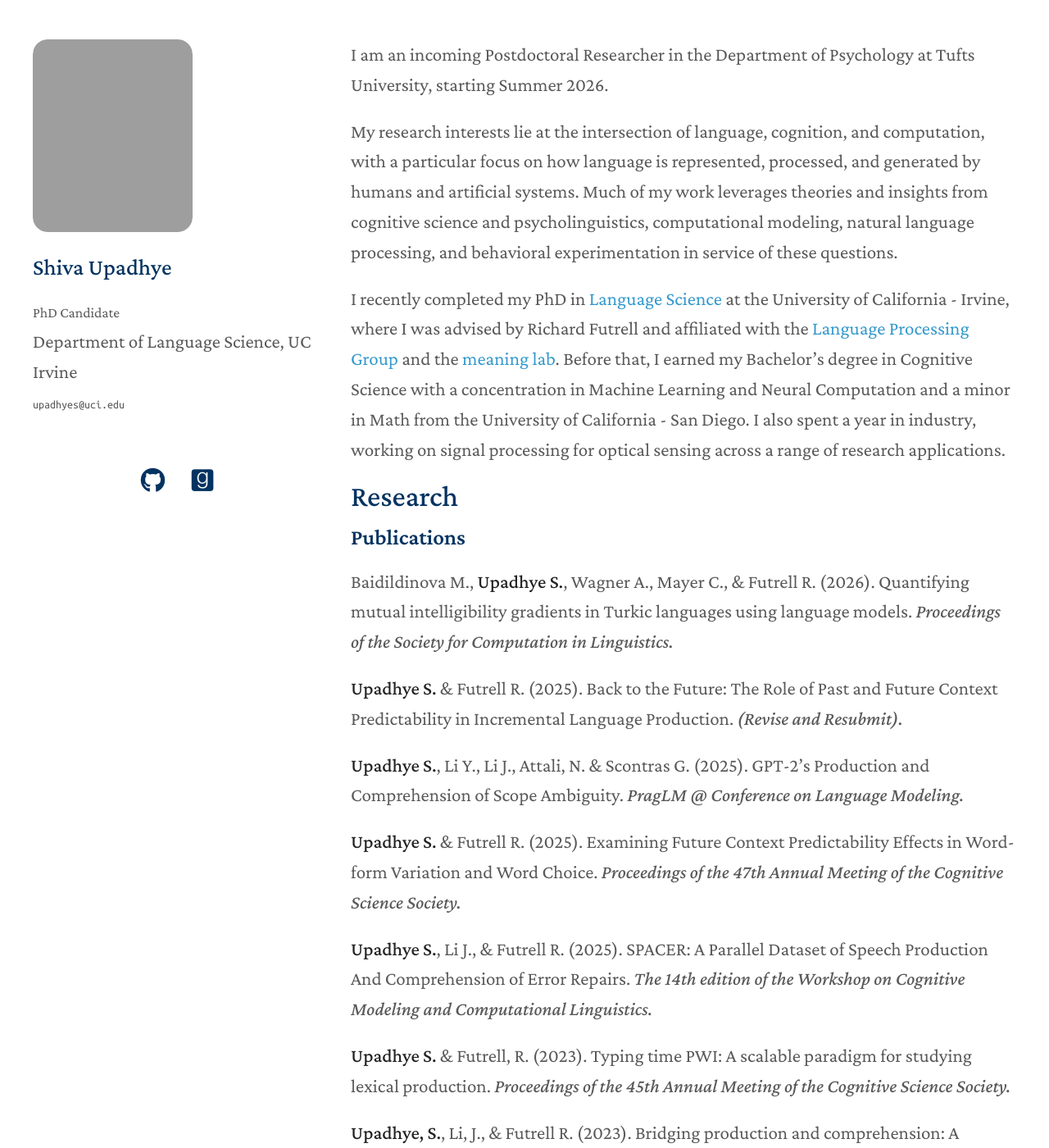
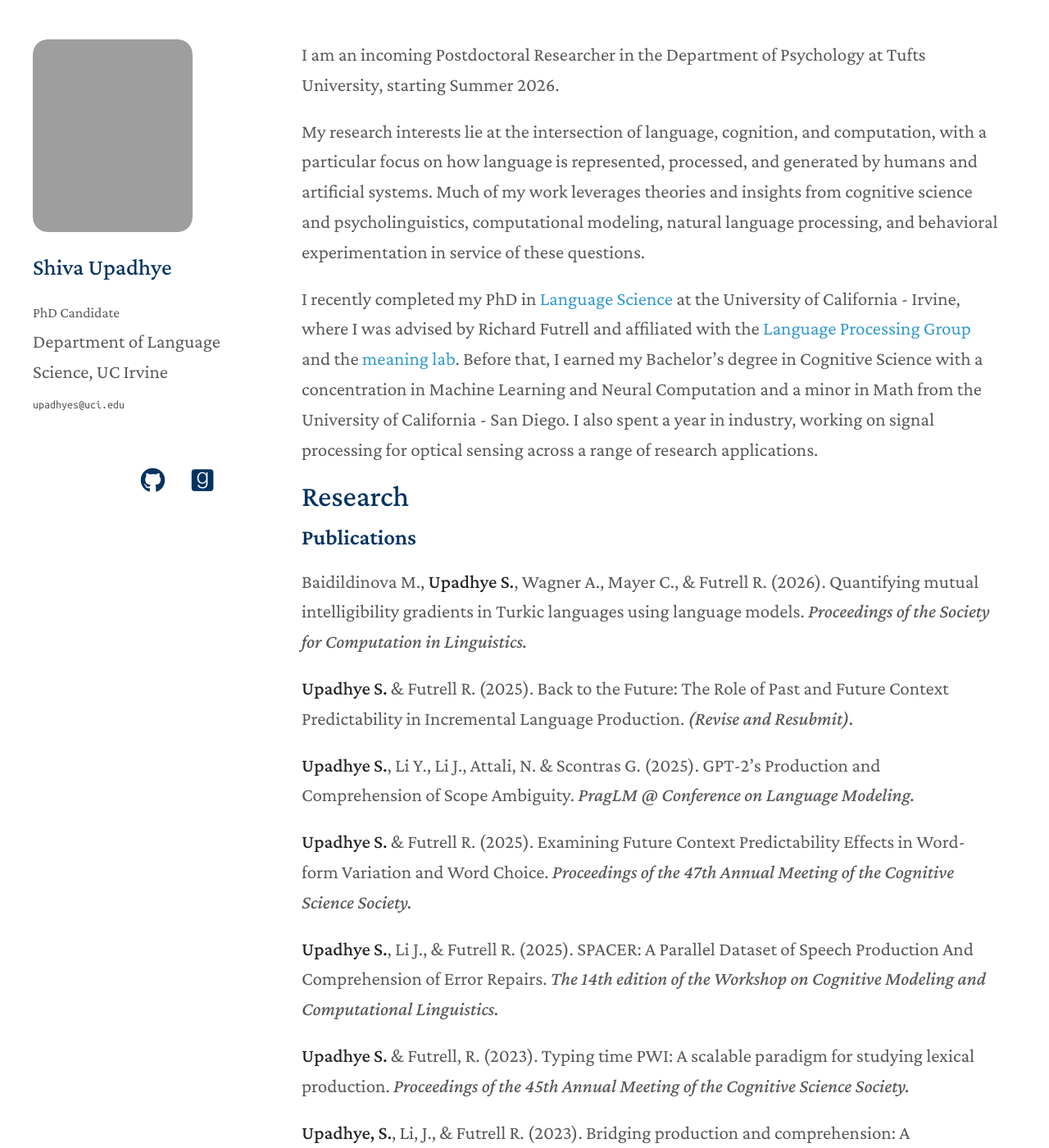
Before and after one commit to shiupadhye/shiupadhye.github.io, a Jekyll site: the page built from index.md, in a window 1280 px wide and 1400 px high. Shown: the whole window at 82% size. Built offline with Jekyll 4.4.1, drawn with Linux system fonts in a browser that asks for light colours; a style sheet for code colours, icons or effects is not loaded; grey boxes are pictures that could not be loaded.

Commit message:
Update minimal-light.scss

```diff
--- a/_sass/minimal-light.scss
+++ b/_sass/minimal-light.scss
@@ -368,7 +368,7 @@ img {
 }
 
 header {
-  flex: 0 0 340px;
+  flex: 0 0 280px;
   position: sticky;
   top: 3rem;
 
```
